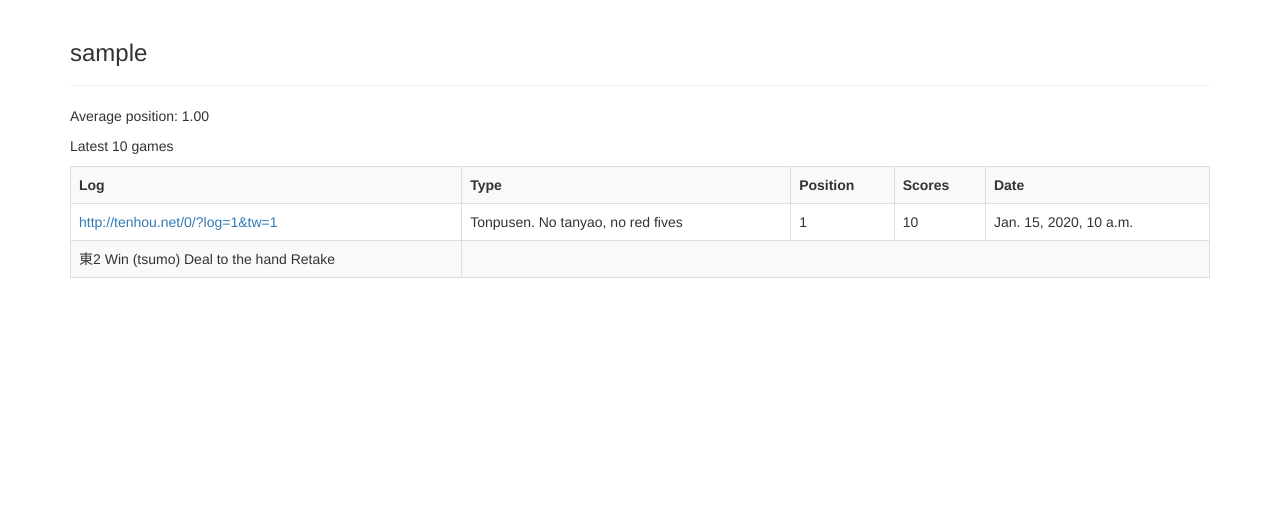
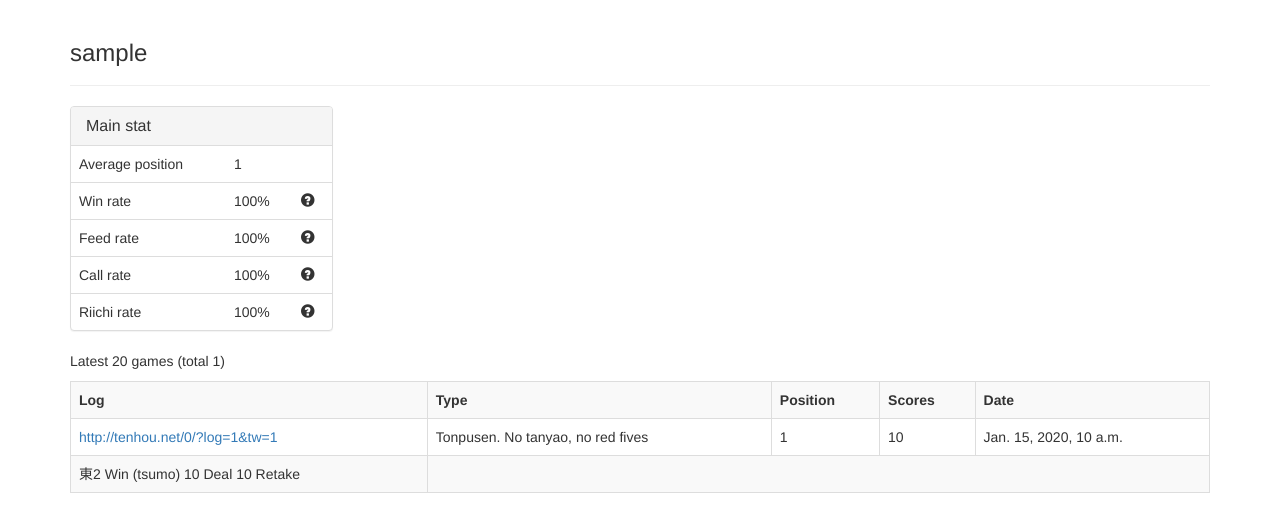
Before and after one commit to MahjongRepository/mahjong-stat, a Django app: page /players/1/ in a window 1280 px wide. Shown: the top 532 px of the page. Run offline with Django 3.2, Linux system fonts and the light colour scheme; tables that the repository leaves empty hold one stand-in row (values such as "Sample post"); some libraries are stand-ins or nearby versions.

Commit message:
Store and display win\lose points. Improve player statistics page

```diff
--- a/project/api/tests.py
+++ b/project/api/tests.py
@@ -32,6 +32,7 @@ class ApiTestCase(TestCase):
         self.assertEqual(games[0].external_id, data['id'])
         self.assertEqual(games[0].player_position, 2)
         self.assertNotEqual(games[0].game_log_content, '')
+        self.assertEqual(games[0].rounds.all().count(), 6)
 
     def test_add_new_tenhou_game_without_id(self):
         token = ApiToken.objects.create(user=self.user)
--- a/project/website/games/models.py
+++ b/project/website/games/models.py
@@ -55,6 +55,9 @@ class GameRound(models.Model):
     round_number = models.PositiveSmallIntegerField(default=0)
     honba = models.PositiveSmallIntegerField(default=0)
 
+    win_scores = models.PositiveIntegerField(default=0)
+    lose_scores = models.PositiveIntegerField(default=0)
+
     created_at = models.DateTimeField(auto_now_add=True)
     updated_at = models.DateTimeField(auto_now=True)
 
--- a/project/website/games/views.py
+++ b/project/website/games/views.py
@@ -2,11 +2,35 @@ from django.db.models import Avg
 from django.shortcuts import render, get_object_or_404
 
 from website.accounts.models import Player
+from website.games.models import GameRound
 
 
 def player_statistics(request, player_id):
     player = get_object_or_404(Player, id=player_id)
-    games = player.games.all()[:10  ]
-    average_position = player.games.all().aggregate(Avg('player_position'))['player_position__avg']
-    return render(request, 'website/player_statistics.html',
-                  {'player': player, 'games': games, 'average_position': average_position})
+
+    games = player.games.all()
+    total_games = games.count()
+
+    average_position = games.aggregate(Avg('player_position'))['player_position__avg']
+
+    total_rounds = GameRound.objects.filter(game__player=player).count()
+    deal_rounds = GameRound.objects.filter(game__player=player, is_deal=True).count()
+    win_rounds = GameRound.objects.filter(game__player=player, is_win=True).count()
+    open_hand_rounds = GameRound.objects.filter(game__player=player, is_open_hand=True).count()
+    riichi_rounds = GameRound.objects.filter(game__player=player, is_riichi=True).count()
+
+    feed_rate = (deal_rounds / total_rounds) * 100
+    win_rate = (win_rounds / total_rounds) * 100
+    call_rate = (open_hand_rounds / total_rounds) * 100
+    riichi_rate = (riichi_rounds / total_rounds) * 100
+
+    return render(request, 'website/player_statistics.html', {
+        'player': player,
+        'games': games[:20],
+        'total_games': total_games,
+        'average_position': average_position,
+        'feed_rate': feed_rate,
+        'win_rate': win_rate,
+        'call_rate': call_rate,
+        'riichi_rate': riichi_rate,
+    })
--- a/project/website/management/commands/rebuild_statistics.py
+++ b/project/website/management/commands/rebuild_statistics.py
@@ -29,5 +29,7 @@ class Command(BaseCommand):
                         is_riichi=round_data['is_riichi'],
                         is_open_hand=round_data['is_open_hand'],
                         round_number=round_data['round_number'],
-                        honba=round_data['honba']
+                        honba=round_data['honba'],
+                        win_scores=round_data['win_scores'],
+                        lose_scores=round_data['lose_scores'],
                     )
--- a/project/website/templates/website/player_statistics.html
+++ b/project/website/templates/website/player_statistics.html
@@ -5,9 +5,56 @@
     <div class="page-header">
         <h3>{{ player.username }}</h3>
     </div>
-    <div>
-        <p>Average position: {{ average_position|floatformat:2 }}</p>
-        <p>Latest 10 games</p>
+    <div class="row">
+        <div class="col-lg-3">
+            <div class="panel panel-default">
+                <div class="panel-heading">
+                    <h3 class="panel-title">Main stat</h3>
+                </div>
+                <table class="table">
+                    <tr>
+                        <td>Average position</td>
+                        <td>{{ average_position|floatformat:-2 }}</td>
+                        <td></td>
+                    </tr>
+                    <tr>
+                        <td>Win rate</td>
+                        <td>{{ win_rate|floatformat:-2 }}%</td>
+                        <td>
+                            <span class="glyphicon glyphicon-question-sign" aria-hidden="true"
+                                  title="is the number of hands you have won divided by the total number of hands you have played in all games"></span>
+                        </td>
+                    </tr>
+                    <tr>
+                        <td>Feed rate</td>
+                        <td>{{ feed_rate|floatformat:-2 }}%</td>
+                        <td>
+                            <span class="glyphicon glyphicon-question-sign" aria-hidden="true"
+                                  title="is the number of times you have fed the winning tile to an opponent’s hand divided by the total number of hands you have played"></span>
+                        </td>
+                    </tr>
+                    <tr>
+                        <td>Call rate</td>
+                        <td>{{ call_rate|floatformat:-2 }}%</td>
+                        <td>
+                            <span class="glyphicon glyphicon-question-sign" aria-hidden="true"
+                                  title="is the number of hands where you have called chii / pon / kan divided by the total number of hands you have played"></span>
+                        </td>
+                    </tr>
+                    <tr>
+                        <td>Riichi rate</td>
+                        <td>{{ riichi_rate|floatformat:-2 }}%</td>
+                        <td>
+                            <span class="glyphicon glyphicon-question-sign" aria-hidden="true"
+                                  title="is the number of hands where you have called riichi divided by the total number of hands you have played"></span>
+                        </td>
+                    </tr>
+                </table>
+            </div>
+        </div>
+
+        <div class="col-lg-12">
+            <p>Latest 20 games (total {{ total_games|intcomma }})</p>
             <table class="table table-bordered table-striped">
                 <tr>
                     <th>Log</th>
@@ -35,10 +82,11 @@
 
                                 {% if round.is_win %}
                                     Win ({{ round.is_tsumo|yesno:"tsumo,ron" }})
+                                    {{ round.win_scores|intcomma }}
                                 {% endif %}
 
                                 {% if round.is_deal %}
-                                Deal to the hand
+                                    Deal {{ round.lose_scores|intcomma }}
                                 {% endif %}
 
                                 {% if round.is_retake %}
@@ -57,5 +105,6 @@
                 {% endfor %}
             </table>
         </div>
+    </div>
 
 {% endblock %}
```
Also changed, not shown: project/api/views.py (+17 -2 lines), project/tenhou_log_parser/main.py (+20 -0 lines), project/tenhou_log_parser/tests.py (+34 -17 lines), project/website/games/migrations/0009_auto_20160527_1504.py (added). Lines whose indentation alone changed are shown as unchanged.
